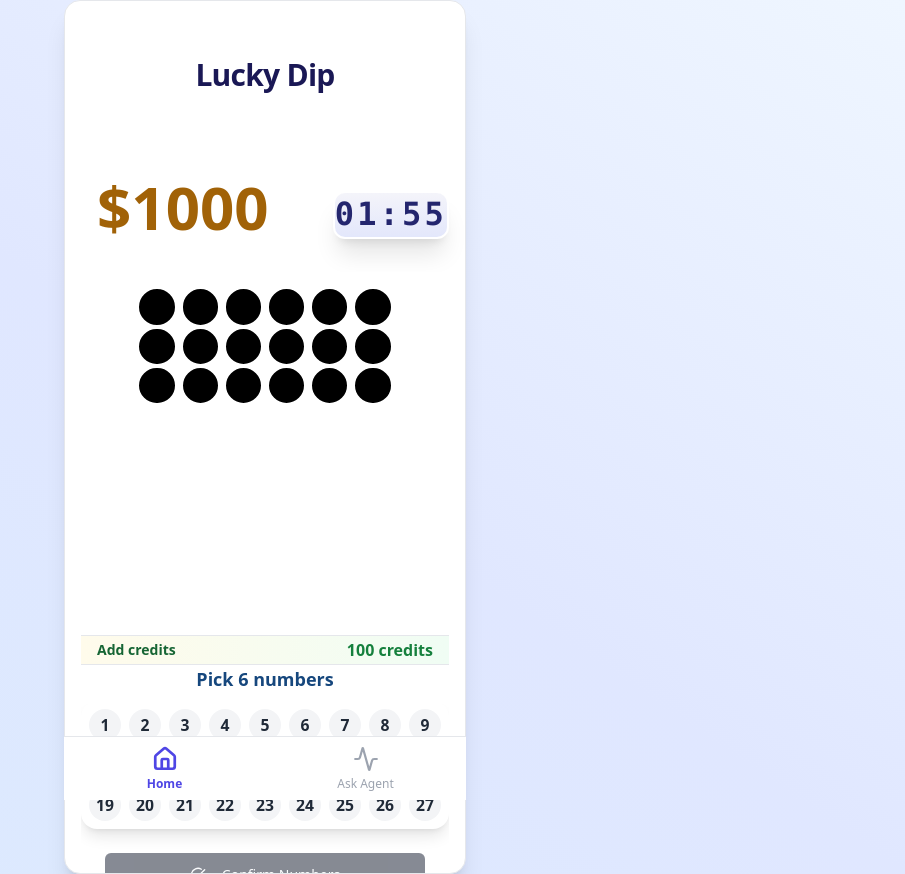
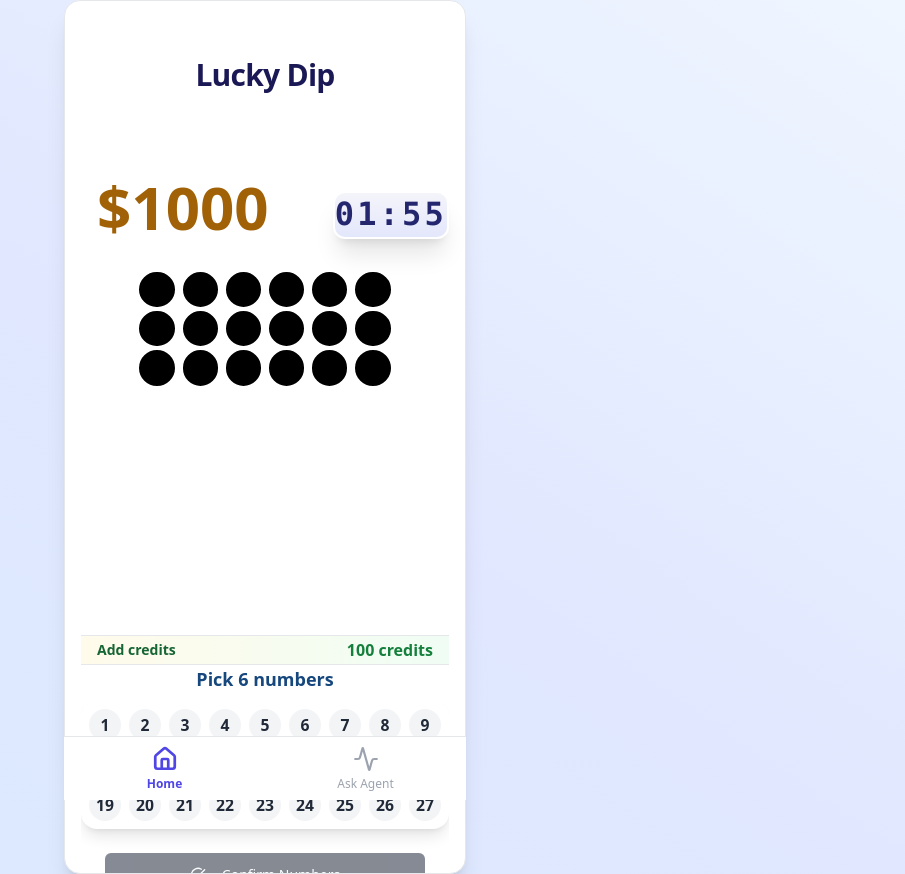
Before and after one commit to singhianand23045/grhf-teko, a React (Vite) app: page / in a window 1280 px wide. Shown: the whole page, without its empty margins (375-1280 px from the left). Built offline with nearby package versions, Linux system fonts and the light colour scheme.

Commit message:
Fix: Remove gap between sections
Remove the vertical gap between the Draw Numbers section and the Credits section in TimerDisplay.tsx.

```diff
--- a/src/features/timer/TimerDisplay.tsx
+++ b/src/features/timer/TimerDisplay.tsx
@@ -25,14 +25,7 @@ export default function TimerDisplay() {
         <JackpotSection />
         <TimerSection />
       </div>
-      {/* Small spacer */}
-      <div
-        className="w-full flex-shrink-0 flex-grow-0 bg-white"
-        style={{
-          height: "2%",
-          minHeight: Math.floor(LOGICAL_HEIGHT * 0.02),
-        }}
-      />
+      {/* Removed spacer here */}
       {/* Draw Numbers section */}
       <DrawNumbersSection />
       {/* Credits section */}
```
